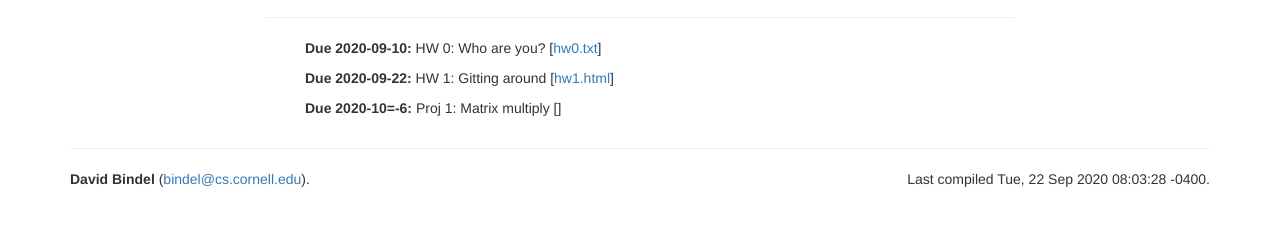
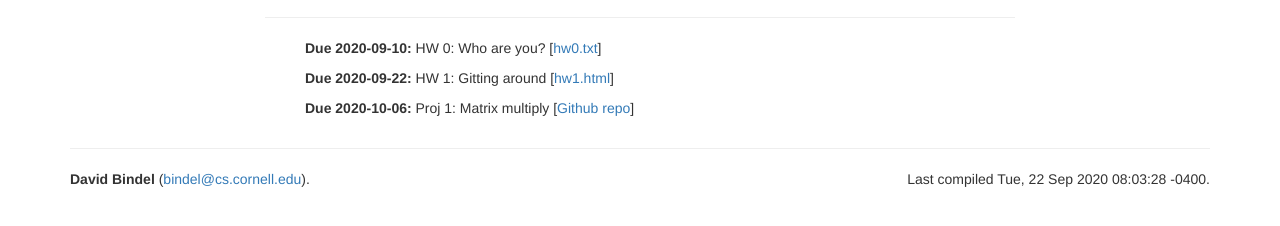
Before and after one commit to cs5220-f20/web, a Jekyll site: the page built from web/assignments.html, in a window 1280 px wide. Shown: the part 152-378 px from the top of the page. Built offline with Jekyll 4.4.1, drawn with Linux system fonts in a browser that asks for light colours; nearby versions of some CDN libraries.

Commit message:
Fix HW thing.

```diff
--- a/web/_data/hw.yml
+++ b/web/_data/hw.yml
@@ -9,8 +9,8 @@
   files:
     - hw1.html
 -
-  due: 2020-10=-6
+  due: 2020-10-06
   text: "Proj 1: Matrix multiply"
   links:
     - url: https://github.com/cs5220-f20/matmul-project
-      name: Github repo
+      text: Github repo
```
